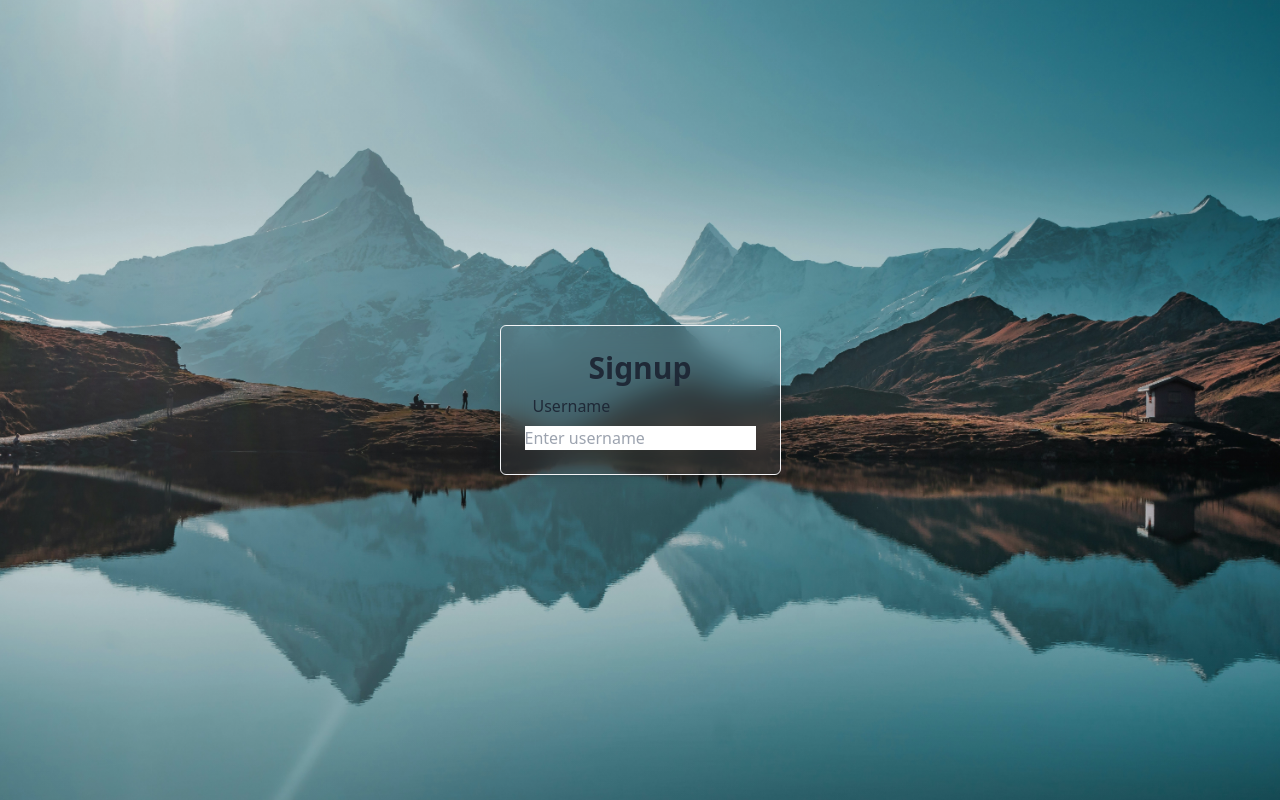
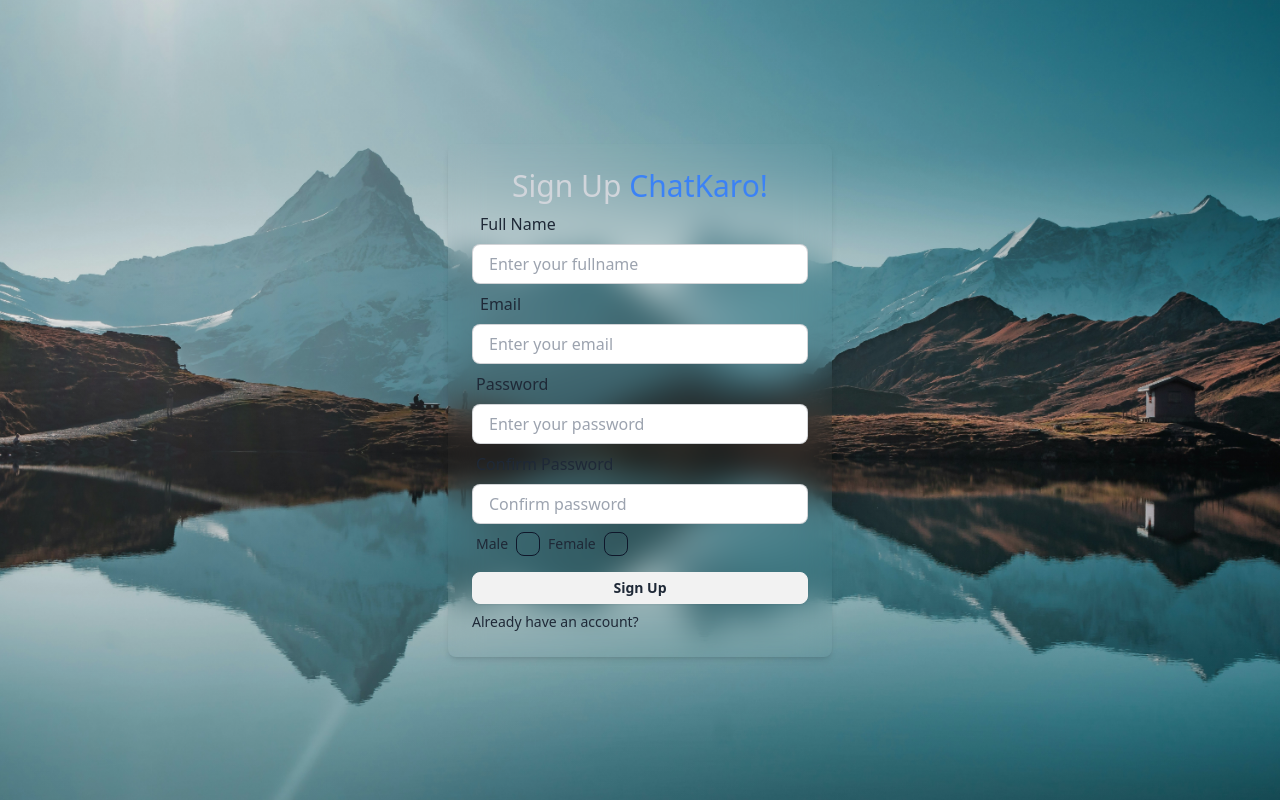
Before and after one commit to carnage1502/chat-app, a React (Vite) app in the folder frontend/: page /register in a window 1280 px wide. Built offline with nearby package versions, Linux system fonts and the light colour scheme.

Commit message:
signup page ui

```diff
--- a/frontend/src/pages/Login/Login.jsx
+++ b/frontend/src/pages/Login/Login.jsx
@@ -1,5 +1,4 @@
 import { Link } from "react-router-dom";
-import Signup from "../Signup/Signup";
 const Login = () => {
   return (
     <div className="flex flex-col items-center justify-center min-w-96 mx-auto">
@@ -12,11 +11,11 @@
         <form>
           <div>
             <label className="label p-2">
-              <span className="text-base label-text">Username</span>
+              <span className="text-base label-text">Email</span>
             </label>
             <input
               type="text"
-              placeholder="Enter your username"
+              placeholder="Enter your email"
               className="w-full input input-bordered h-10"
             />
           </div>
--- /dev/null
+++ b/frontend/src/pages/Signup/GenderCheckbox.jsx
@@ -0,0 +1,21 @@
+const GenderCheckbox = () => {
+  return (
+    <div className="flex">
+      <div className="form-control">
+        <label className="label gap-2 cursor-pointer">
+          <span className="label-text">Male</span>
+          <input type="checkbox" className="checkbox border-slate-900" />
+        </label>
+      </div>
+
+      <div className="form-control">
+        <label className="label gap-2 cursor-pointer">
+          <span className="label-text">Female</span>
+          <input type="checkbox" className="checkbox border-slate-900" />
+        </label>
+      </div>
+    </div>
+  );
+};
+
+export default GenderCheckbox;
--- a/frontend/src/pages/Signup/Signup.jsx
+++ b/frontend/src/pages/Signup/Signup.jsx
@@ -1,15 +1,74 @@
+import { Link } from "react-router-dom";
+import GenderCheckbox from "./GenderCheckbox";
+
 const Signup = () => {
   return (
-    <div>
-      <div className="w-full p-6 rounded-md shadow-md bg-gray-400 bg-clip-padding backdrop-filter backdrop-blur-md bg-opacity-10 border border-gray-100">
-        <h1 className="text-3xl font-bold text-center">Signup</h1>
+    <div className="flex flex-col items-center justify-center min-w-96 mx-auto">
+      <div className="w-full p-6 rounded-lg shadow-md bg-gray-400 bg-clip-padding backdrop-filter backdrop-blur-lg bg-opacity-0">
+        <h1 className="text-3xl fonnt-semibold text-center text-gray-300">
+          Sign Up
+          <span className="text-blue-500"> ChatKaro!</span>
+        </h1>
+
         <form>
           <div>
             <label className="label p-2">
-              <span className="text-base label-text">Username</span>
+              <span className="text-base label-text">Full Name</span>
             </label>
-            <input type="text" placeholder="Enter username" />
+            <input
+              type="text"
+              placeholder="Enter your fullname"
+              className="w-full input input-bordered h-10"
+            />
           </div>
+
+          <div>
+            <label className="label p-2">
+              <span className="text-base label-text">Email</span>
+            </label>
+            <input
+              type="text"
+              placeholder="Enter your email"
+              className="w-full input input-bordered h-10"
+            />
+          </div>
+
+          <div>
+            <label className="label">
+              <span className="text-base label-text">Password</span>
+            </label>
+            <input
+              type="password"
+              placeholder="Enter your password"
+              className="w-full input input-bordered h-10"
+            />
+          </div>
+
+          <div>
+            <label className="label">
+              <span className="text-base label-text">Confirm Password</span>
+            </label>
+            <input
+              type="password"
+              placeholder="Confirm password"
+              className="w-full input input-bordered h-10"
+            />
+          </div>
+
+          <GenderCheckbox />
+
+          <div>
+            <button className="btn btn-block btn-sm mt-2 hover:bg-black">
+              Sign Up
+            </button>
+          </div>
+
+          <Link
+            to={"/login"}
+            className="text-sm hover:underline hover:text-blue-600 mt-2 inline-block"
+          >
+            Already have an account?
+          </Link>
         </form>
       </div>
     </div>
```
